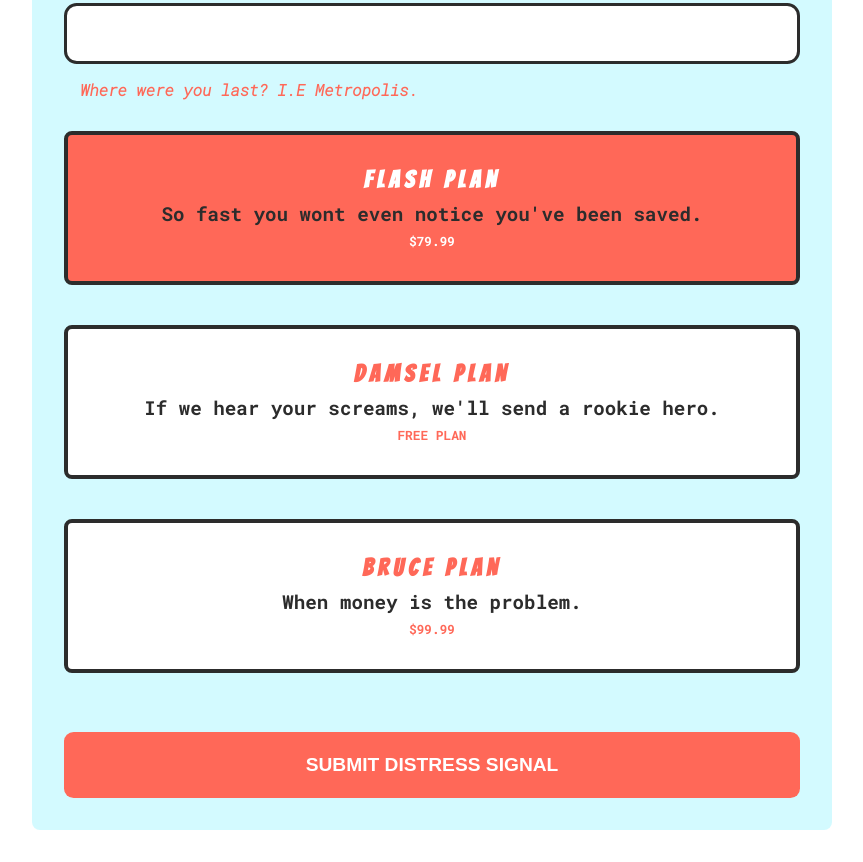
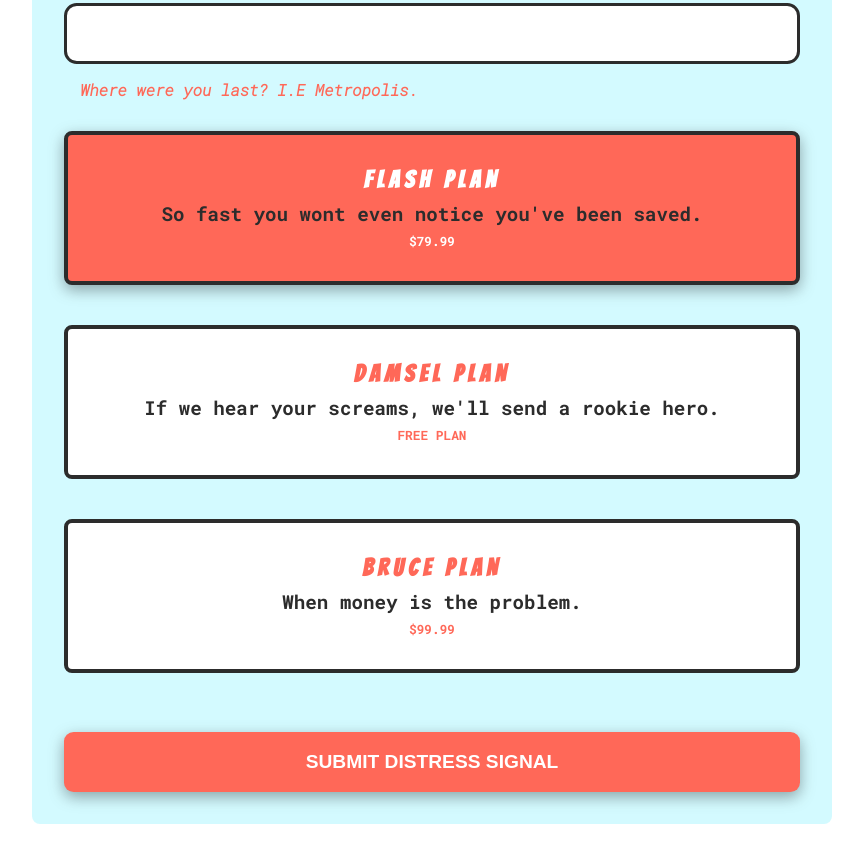
Before and after one commit to john-k-phillips/fcc-superhero-request-form, a plain HTML site: page index.html in a window 1280 px wide. Shown: the part 1039-1901 px from the top of the page, without its empty margins (208-1071 px from the left). Drawn offline with Linux system fonts and the light colour scheme.

Commit message:
Updated styles.

```diff
--- a/styles.css
+++ b/styles.css
@@ -110,16 +110,16 @@ main {
   font-weight: bold;
   color: white;
   font-size: clamp(0.8em, 2vw, 1.2em);
-  border: 3px solid transparent;
   border-radius: 0.5em;
   cursor: pointer;
   -webkit-transition: all 0.3ms ease-in-out;
   transition: all 0.3ms ease-in-out;
+  -webkit-box-shadow: rgba(0, 0, 0, 0.35) 0px 5px 15px;
+          box-shadow: rgba(0, 0, 0, 0.35) 0px 5px 15px;
 }
 
 .primary-btn:focus, .primary-btn:hover {
-  background-color: transparent;
-  border-color: #FF6858;
+  background-color: #eb5848;
 }
 
 .radio-input {
@@ -149,6 +149,8 @@ main {
 
 .radio-input .custom-radio input[type="radio"]:checked ~ label {
   background-color: #FF6858;
+  -webkit-box-shadow: rgba(0, 0, 0, 0.35) 0px 5px 15px;
+          box-shadow: rgba(0, 0, 0, 0.35) 0px 5px 15px;
 }
 
 .radio-input .custom-radio input[type="radio"]:checked ~ label h2 {
```
Also changed, not shown: 1 other file.
